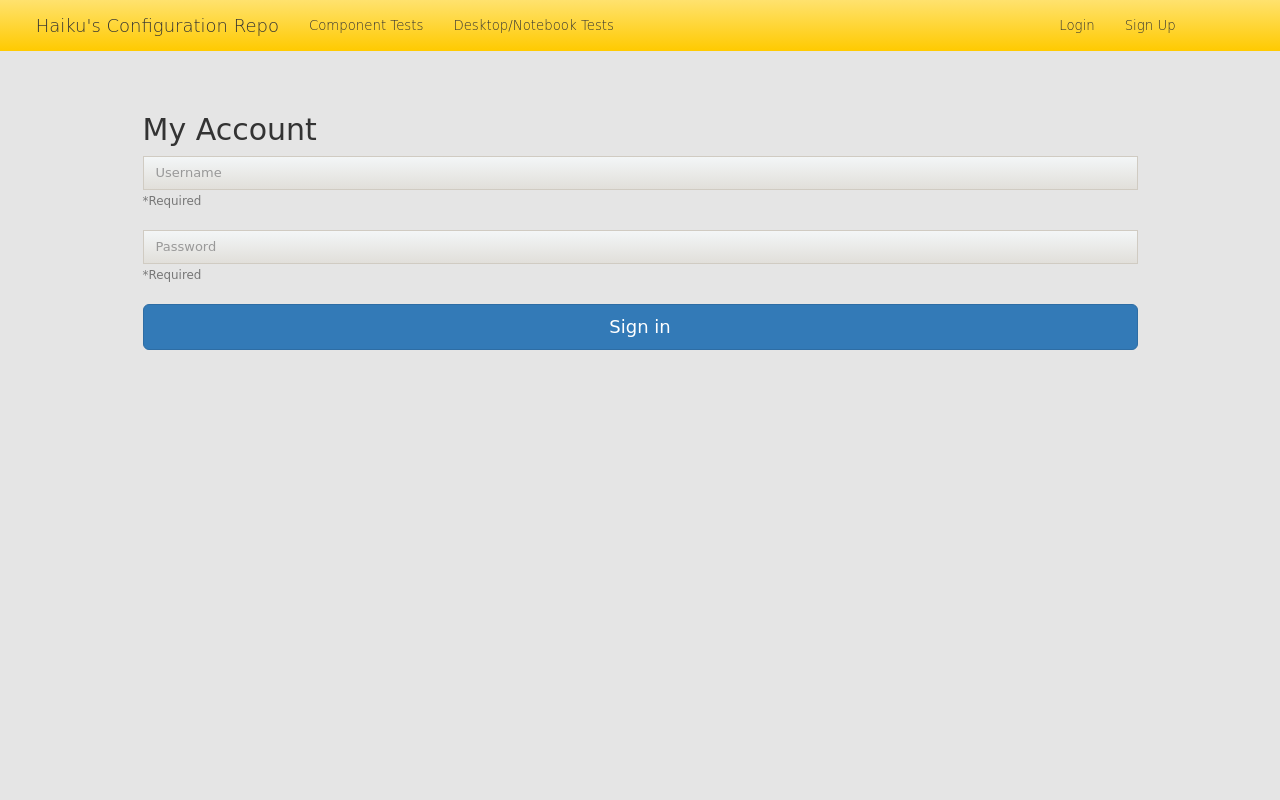
After one commit to DarkmatterVale/Haiku-Configuration-Repo, a Django app: page /my_account in a window 1280 px wide. The commit adds this page. Run offline with Django 3.2, Linux system fonts and the light colour scheme; parts of the project's set-up code (start-up, migrations or seed data) failed here and were passed over; some libraries are stand-ins or nearby versions.

Commit message:
Begin work on a my_account page

```diff
--- a/gettingstarted/urls.py
+++ b/gettingstarted/urls.py
@@ -35,4 +35,5 @@ urlpatterns = [
     url(r'^login', hello.views.authenticate_login, name='authenticateLogin'),
     url(r'^signup', hello.views.authenticate_signup, name='authenticateSignUp'),
     url(r'^logout', hello.views.logout, name='logout'),
+    url(r'^my_account', hello.views.my_account, name='my_account'),
 ]
--- a/hello/templates/add_test.html
+++ b/hello/templates/add_test.html
@@ -31,6 +31,7 @@
           </ul>
           <ul class="nav navbar-nav navbar-right">
             {% if user.is_authenticated %}
+                <li><a href="{% url 'my_account' %}">My Account</a></li>
                 <li><a href="{% url 'logout' %}">Logout</a></li>
             {% else %}
                 <li><a href="{% url 'loginIndex' %}">Login</a></li>
--- a/hello/templates/add_test_component_form.html
+++ b/hello/templates/add_test_component_form.html
@@ -31,6 +31,7 @@
           </ul>
           <ul class="nav navbar-nav navbar-right">
             {% if user.is_authenticated %}
+                <li><a href="{% url 'my_account' %}">My Account</a></li>
                 <li><a href="{% url 'logout' %}">Logout</a></li>
             {% else %}
                 <li><a href="{% url 'loginIndex' %}">Login</a></li>
--- a/hello/templates/add_test_device_form.html
+++ b/hello/templates/add_test_device_form.html
@@ -31,6 +31,7 @@
           </ul>
           <ul class="nav navbar-nav navbar-right">
             {% if user.is_authenticated %}
+                <li><a href="{% url 'my_account' %}">My Account</a></li>
                 <li><a href="{% url 'logout' %}">Logout</a></li>
             {% else %}
                 <li><a href="{% url 'loginIndex' %}">Login</a></li>
--- a/hello/templates/index.html
+++ b/hello/templates/index.html
@@ -31,6 +31,7 @@
           </ul>
           <ul class="nav navbar-nav navbar-right">
             {% if user.is_authenticated %}
+                <li><a href="{% url 'my_account' %}">My Account</a></li>
                 <li><a href="{% url 'logout' %}">Logout</a></li>
             {% else %}
                 <li><a href="{% url 'loginIndex' %}">Login</a></li>
--- /dev/null
+++ b/hello/templates/my_account.html
@@ -0,0 +1,78 @@
+{% load staticfiles %}
+
+<!DOCTYPE html>
+<html lang="en">
+  <head>
+    <meta charset="utf-8">
+    <meta http-equiv="X-UA-Compatible" content="IE=edge">
+    <meta name="viewport" content="width=device-width, initial-scale=1">
+
+    <link rel="stylesheet" type="text/css" href="{% static 'main.css' %}">
+    <link href="{% static 'bootstrap.min.css' %}" rel="stylesheet">
+    <link rel="stylesheet" href="{% static 'shijin4.css' %}">
+
+    <title>Haiku's Configuration Repository</title>
+  </head>
+
+  <body>
+    <nav class="navbar navbar-inverse navbar-fixed-top">
+      <div class="container">
+        <div class="navbar-header">
+          <a class="navbar-brand" href="{% url 'index' %}">Haiku's Configuration Repo</a>
+        </div>
+        <div id="navbar" class="collapse navbar-collapse">
+            <ul class="nav navbar-nav">
+                <li><a href="{% url 'componentList' %}" class="active">Component Tests</a></li>
+                <li><a href="{% url 'deviceList' %}">Desktop/Notebook Tests</a></li>
+                {% if user.is_authenticated %}
+                    <li><a href="{% url 'addTest' %}">Add a Test</a></li>
+                    <li><a href="{% url 'myTests' %}">My Tests</a></li>
+                {% endif %}
+            </ul>
+            <ul class="nav navbar-nav navbar-right">
+                {% if user.is_authenticated %}
+                    <li><a href="{% url 'my_account' %}">My Account</a></li>
+                    <li><a href="{% url 'logout' %}">Logout</a></li>
+                {% else %}
+                    <li><a href="{% url 'loginIndex' %}">Login</a></li>
+                    <li><a href="{% url 'signup_index' %}">Sign Up</a></li>
+                {% endif %}
+            </ul>
+        </div><!--/.nav-collapse -->
+      </div>
+    </nav>
+
+    <div class="padtop-5"></div>
+    <div id="page">
+        <div class="row">
+            {% if messages %}
+            {% for message in messages %}
+            {% if message.level == DEFAULT_MESSAGE_LEVELS.ERROR %}
+            <div class="alert alert-danger" role="alert">
+                {% elif message.level == DEFAULT_MESSAGE_LEVELS.SUCCESS %}
+                <div class="alert alert-success" role="alert">
+                    {% endif %}
+                    {{ message }}
+                </div>
+                {% endfor %}
+                {% endif %}
+            </div>
+      <div class="pad-item-list center-list-item row">
+        <form class="col s12" action="{% url 'authenticateLogin' %}" method="post">
+            {% csrf_token %}
+            <h2 class="form-signin-heading">My Account</h2>
+            <input type="email" name="login_email" class="form-control" placeholder="Username" required autofocus>
+            <small class="text-muted">*Required</small>
+            <br><br>
+
+            <input type="password" name="login_password" class="form-control" placeholder="Password" required>
+            <small class="text-muted">*Required</small>
+            <br><br>
+
+            <button class="btn btn-lg btn-primary btn-block" type="submit">Sign in</button>
+            <div class="padtop-5"></div>
+        </form>
+      </div> <!-- /container -->
+    </div>
+  </body>
+</html>
--- a/hello/view_modules/authenticate.py
+++ b/hello/view_modules/authenticate.py
@@ -17,6 +17,9 @@ def login_index(request):
 
 def signup_index_view(request):
     return render(request, 'signup.html', {})
+
+def my_account_view(request):
+    return render(request, 'my_account.html', {})
 
 def authenticate_user_login_view(request):
     username = password = ""
--- a/hello/views.py
+++ b/hello/views.py
@@ -53,6 +53,12 @@ def logout(request):
     Log a user out of the web app
     """
     return log_user_out_view(request)
+
+def my_account(request):
+    """
+    Load page containing account info
+    """
+    return my_account_view(request)
 
 
 # Component
```
Also changed, not shown: hello/templates/component.html (+4 -3 lines), hello/templates/component_list.html (+4 -3 lines), hello/templates/device.html (+4 -3 lines), hello/templates/device_list.html (+4 -3 lines), hello/templates/edit_component.html (+4 -3 lines), hello/templates/edit_device.html (+4 -3 lines), db.sqlite3.
